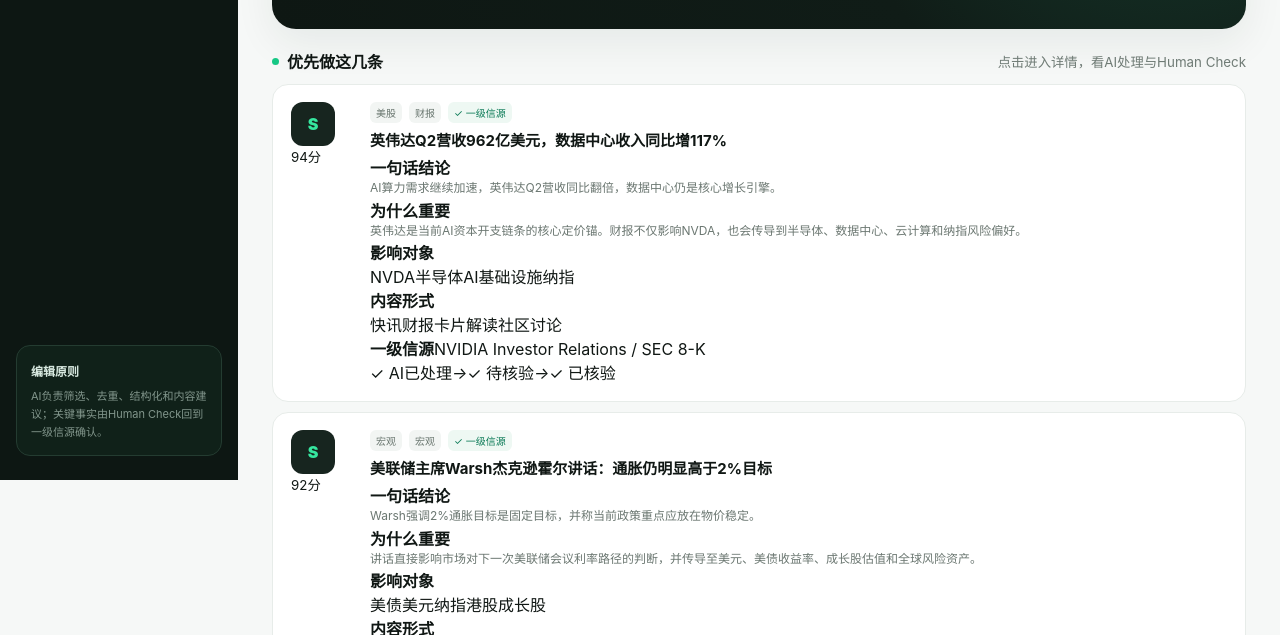
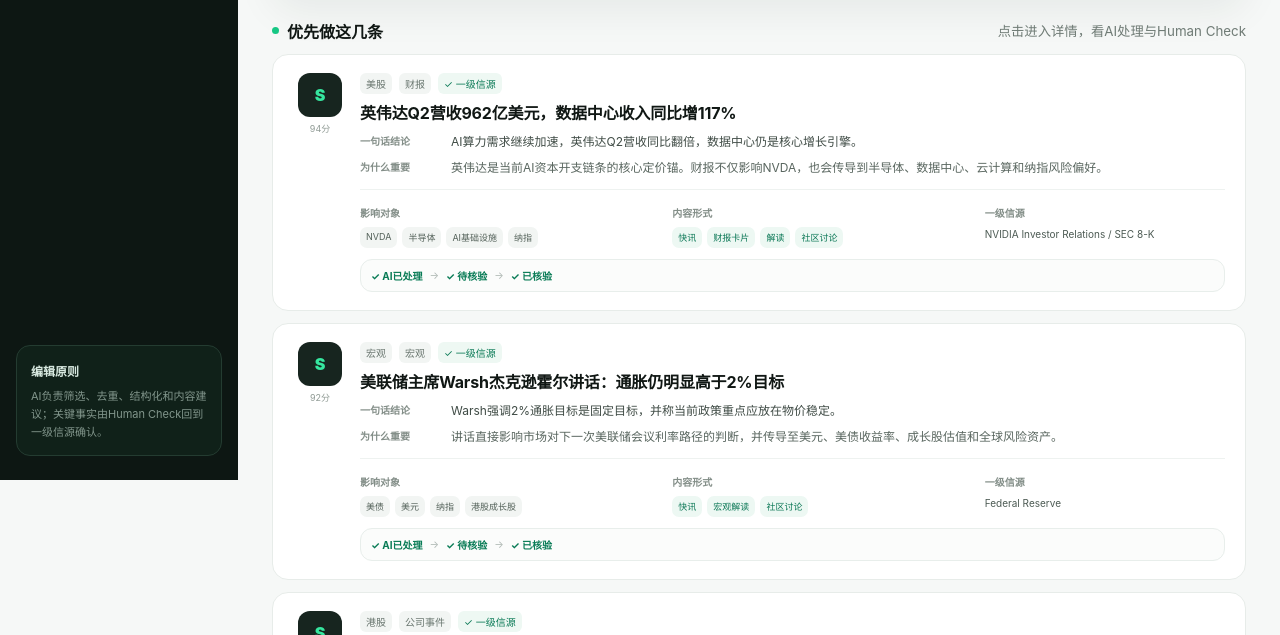
Before and after one commit to Devi-Y/Devi-Y.github.io, a plain HTML site: page market-diary/index.html in a window 1280 px wide. Shown: the part 320-955 px from the top of the page. Drawn offline with Linux system fonts and the light colour scheme.

Commit message:
style: load interview presentation layer

```diff
--- a/market-diary/index.html
+++ b/market-diary/index.html
@@ -6,6 +6,7 @@
   <meta name="description" content="牛牛市场雷达 Market Diary - AI 港美股财经情报与内容工作台" />
   <title>牛牛市场雷达｜Market Diary</title>
   <link rel="stylesheet" href="./styles.css" />
+  <link rel="stylesheet" href="./interview.css" />
 </head>
 <body>
   <div class="app-shell">
```
